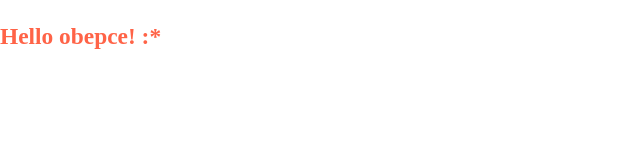
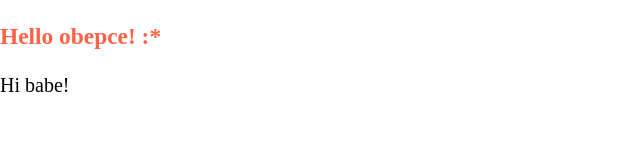
Before and after one commit to plutosapiens/my-first-angular-app, an Angular app: page / in a window 1280 px wide. Shown: the top 164 px of the page, without its empty margins (0-640 px from the left). Built offline with nearby package versions, Linux system fonts and the light colour scheme.

Commit message:
AN - call Nav Component

```diff
--- a/src/app/app.component.html
+++ b/src/app/app.component.html
@@ -1,5 +1,6 @@
 <h3>Hello obepce! :*</h3>
 
+<app-nav></app-nav>
 
 <!--
   Markup:
--- a/src/app/app.module.ts
+++ b/src/app/app.module.ts
@@ -2,10 +2,11 @@ import { NgModule } from '@angular/core';
 import { BrowserModule } from '@angular/platform-browser';
 
 import { AppComponent } from './app.component';
+import { NavComponent } from './nav/nav.component';
 
 @NgModule({
   declarations: [
-    AppComponent
+    AppComponent, NavComponent
   ],
   imports: [
     BrowserModule
```
